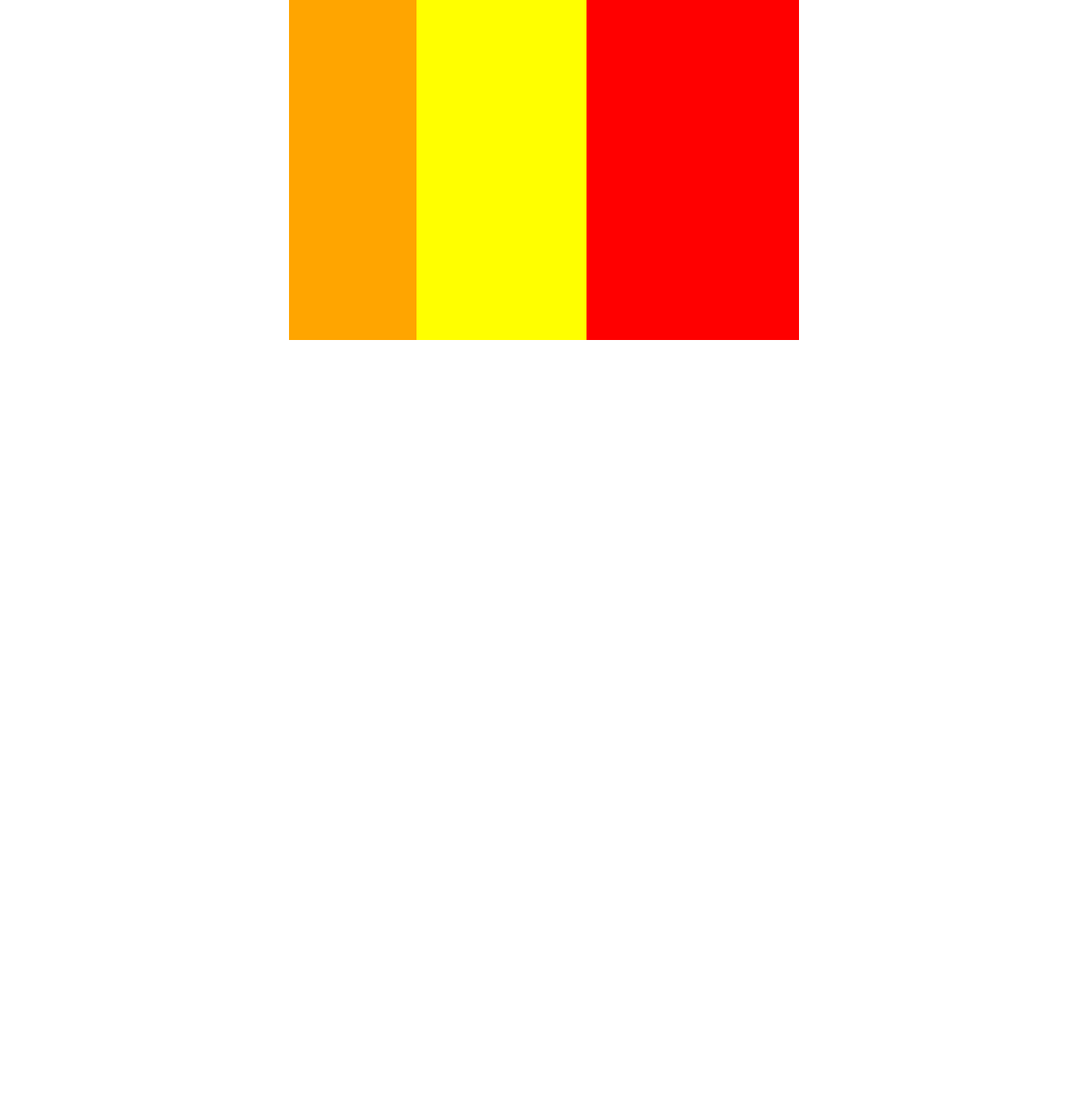
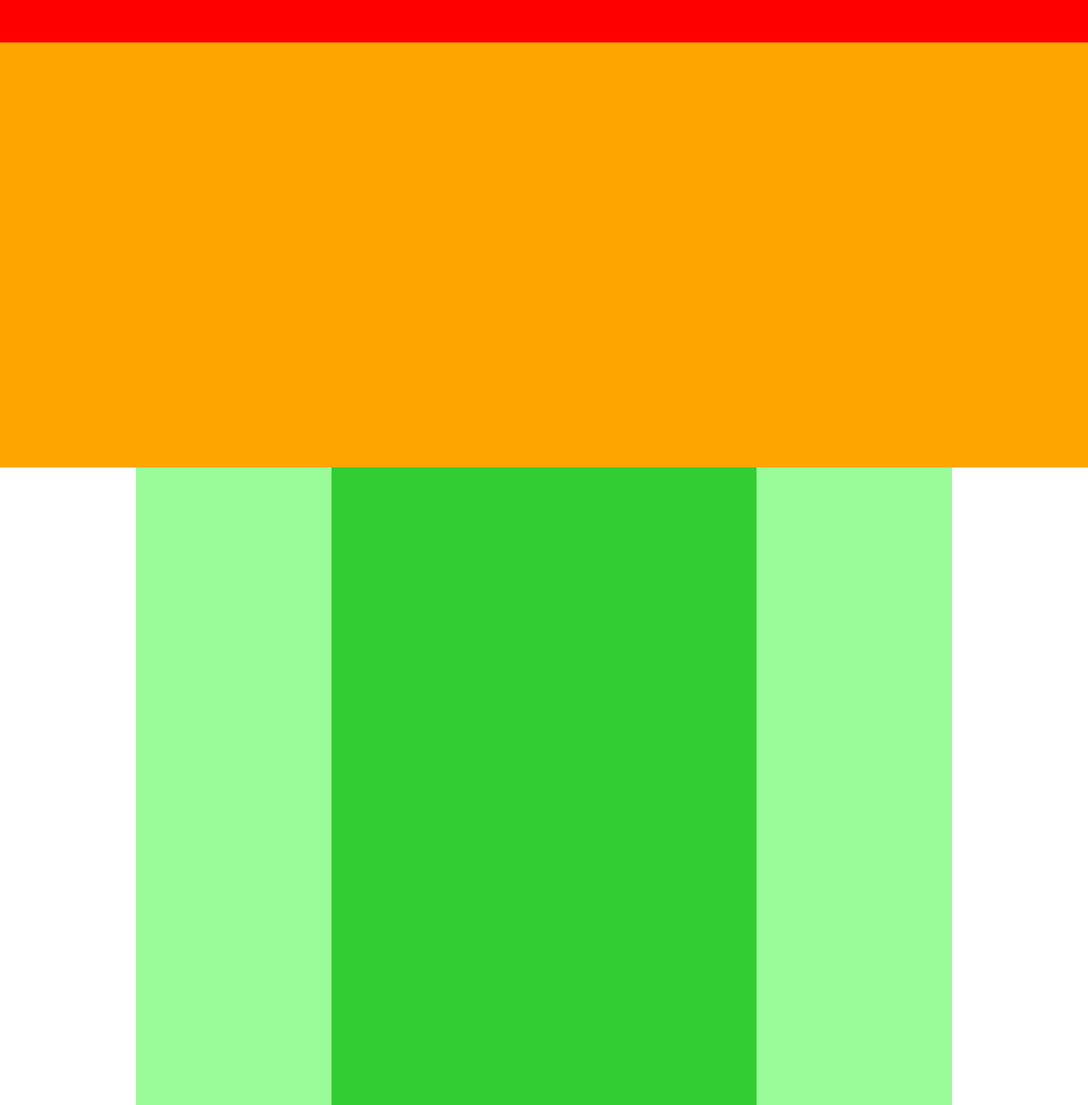
Before and after one commit to MorijunHack/DMM-HTMLpractice, a plain HTML site: page index.html in a window 1280 px wide. Shown: the top 1300 px of the page at 85% size. Before the commit the page ends 800 px from the top, so only its background shows below. Drawn offline with Linux system fonts and the light colour scheme.

Commit message:
[Finish]1-3

```diff
--- a/index.html
+++ b/index.html
@@ -5,12 +5,19 @@
 	<title>第3章</title>
 </head>
 <body>
-	<div class="boxes clearfix">
-		<div class="box1">
-		</div>
+	<header></header><!-- /header -->
 
-		<div class="box2">
-		</div>
+	<div class="top-wrapper"></div>
+
+	<div class="main clearfix">
+		<div class="left bar"></div>
+
+		<div class="main-content"></div>
+
+		<div class="right bar"></div>
 	</div>
+
+	<footer>
+	</footer>
 </body>
 </html>
--- a/styles.css
+++ b/styles.css
@@ -14,22 +14,54 @@
 	clear: both;
 }
 
-.boxes {
-	width: 600px;
-	background: yellow;
+/*header*/
+
+header {
+	width: 100%;
+	height: 50px;
+	background: red;
+}
+
+/*top-wrapper*/
+
+.top-wrapper {
+	width: 100%;
+	height: 500px;
+	background: orange;
+}
+
+/*main*/
+
+.main {
+	width: 960px;
 	margin: 0 auto;
 }
 
-.box1 {
-	width: 150px;
-	height: 400px;
-	background: orange;
+.bar {
+	width: 230px;
+	height: 1400px;
+	background: palegreen;
+}
+
+.left {
 	float: left;
 }
 
-.box2 {
-	width: 250px;
-	height: 400px;
-	background: red;
-	float: right;
+.main-content {
+	width: 500px;
+	height: 1400px;
+	background: limegreen;
+	float: left;
 }
+
+.right {
+	float: left;
+}
+
+/*footer*/
+
+footer {
+	width: 100%;
+	height: 100px;
+	background: blue;
+}
```
